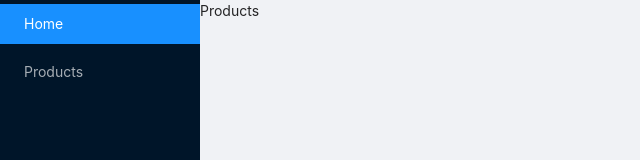
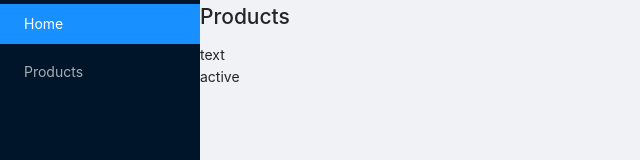
Before and after one commit to js-bootcamp3/react-lab6, a React (Create React App) app: page /products in a window 1280 px wide. Shown: the top 160 px of the page, without its empty margins (0-640 px from the left). Built offline with nearby package versions, Linux system fonts and the light colour scheme.

Commit message:
add edit todo

```diff
--- a/src/containers/Home/Home.jsx
+++ b/src/containers/Home/Home.jsx
@@ -13,7 +13,6 @@ export const BASE_URL = 'https://api.sampleapis.com';
 
 function Home() {
   const [loading, setLoading] = useState(false)
-  const [isModalVisible, setIsModalVisible] = useState(false)
   const [activeItem, setActiveItem] = useState(null);
   const [data, setData] = useState([])
 
@@ -52,7 +51,7 @@ function Home() {
         const result = Array.isArray(item.genre)
           ? item.genre.join(', ')
           : item.genre;
-        return <div>{result}</div>
+        return <b key={item.id}>{result}</b>
       }
     },
     {
--- a/src/containers/Products/Products.jsx
+++ b/src/containers/Products/Products.jsx
@@ -1,8 +1,69 @@
-import React from 'react'
+import React, {useState} from 'react'
 
 function Products() {
+  const [list, setList] =useState([
+    {id: 1, name: 'text'},
+    {id: 2, name: 'active'},
+  ])
+  const [edit, setEdit] = useState(null)
+
+  const handleTarget = (e) => {
+    const {value} = e.target;
+    const newItem = {...edit};
+    newItem.name = value;
+
+    setEdit(newItem)
+  }
+
+  const handleSave = () => {
+    const array = list.map(item => {
+      if (item.id === edit.id) {
+        item.name = edit.name
+      }
+      return item
+    })
+    setList(array)
+    setEdit(null)
+  }
+
   return (
-    <div>Products</div>
+    <div>
+      <h1>Products</h1>
+        <div>
+          {list.map(item =>
+            <ProductItem
+              item={item}
+              onEdit={() => setEdit(item)}
+              target={edit}
+              onTargetEdit={handleTarget}
+              onSave={handleSave}
+            />
+          )}
+        </div>
+    </div>
+  )
+}
+
+const ProductItem = ({item, onEdit, target, onTargetEdit, onSave}) => {
+
+  const handleKeyDown = (key) => {
+    if (key.code === 'Enter') {
+      onSave()
+    }
+  }
+
+  return (
+    <div>
+      {target?.id === item.id
+      ?  <input
+            type="text"
+            value={target.name}
+            onChange={onTargetEdit}
+            onKeyDown={handleKeyDown}
+          />
+      :  <span onClick={onEdit} >{item.name}</span>
+      }
+    </div>
   )
 }
 
```
